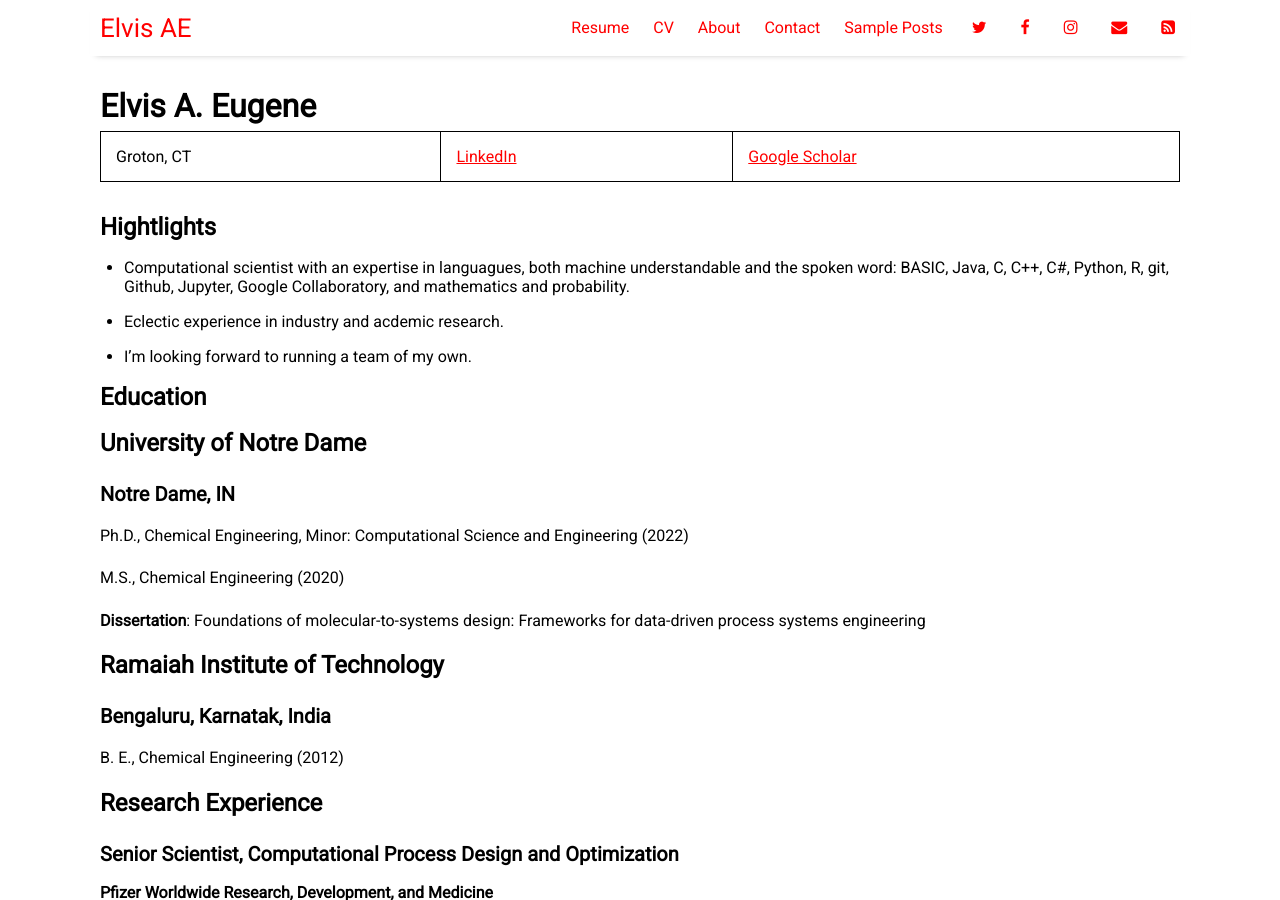
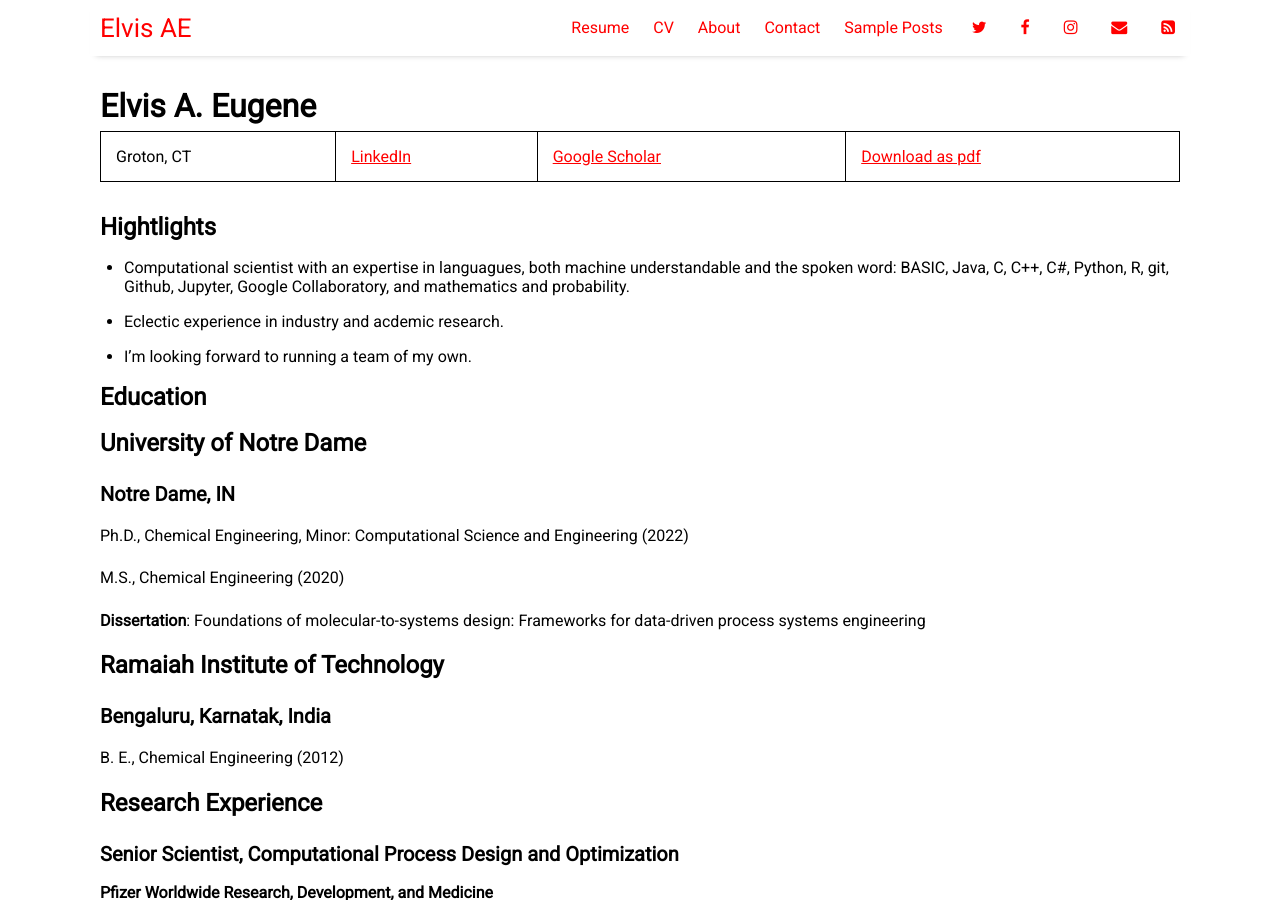
Before and after one commit to otherelvis/otherelvis.github.io, a Jekyll site: the page built from _posts/2024-05-15-resume.md, in a window 1280 px wide and 900 px high. Built offline with Jekyll 4.4.1, drawn with Linux system fonts in a browser that asks for light colours; nearby versions of some CDN libraries.

Commit message:
Update 2024-05-15-resume.md

```diff
--- a/_posts/2024-05-15-resume.md
+++ b/_posts/2024-05-15-resume.md
@@ -6,7 +6,7 @@ image: assets/images/eae-7.png
 ---
 # Elvis A. Eugene
 
-Groton, CT | [LinkedIn](www.linkedin.com/in/elviseugene/) | [Google Scholar](https://scholar.google.com/citations?user=RCvn620AAAAJ&hl=en)
+Groton, CT | [LinkedIn](www.linkedin.com/in/elviseugene/) | [Google Scholar](https://scholar.google.com/citations?user=RCvn620AAAAJ&hl=en) | [Download as pdf](pdfs/eae-resume.pdf)
 
 ## Hightlights
 * Computational scientist with an expertise in languagues, both machine understandable and the spoken word: BASIC, Java, C, C++, C#, Python, R, git, Github, Jupyter, Google Collaboratory, and mathematics and probability.
```
